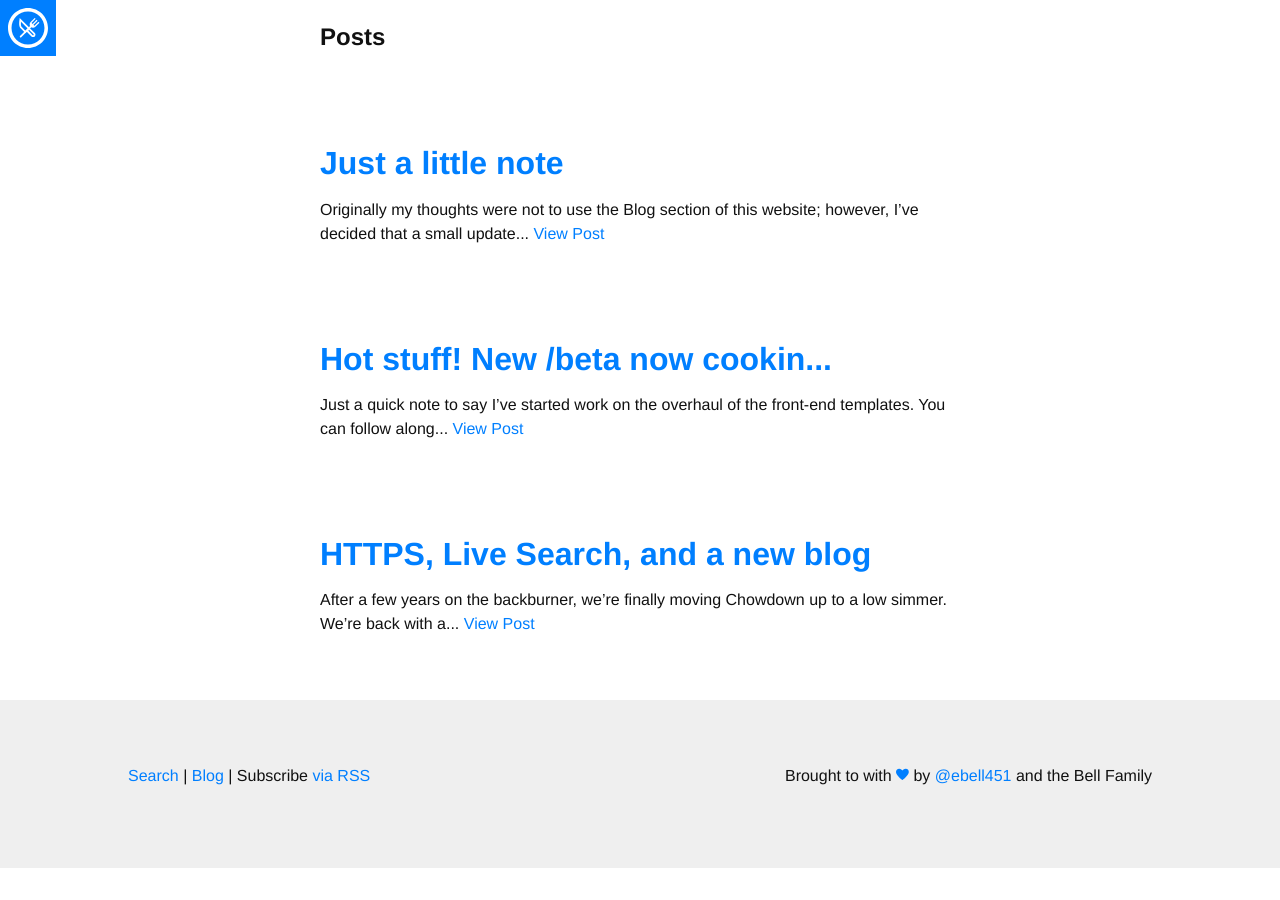
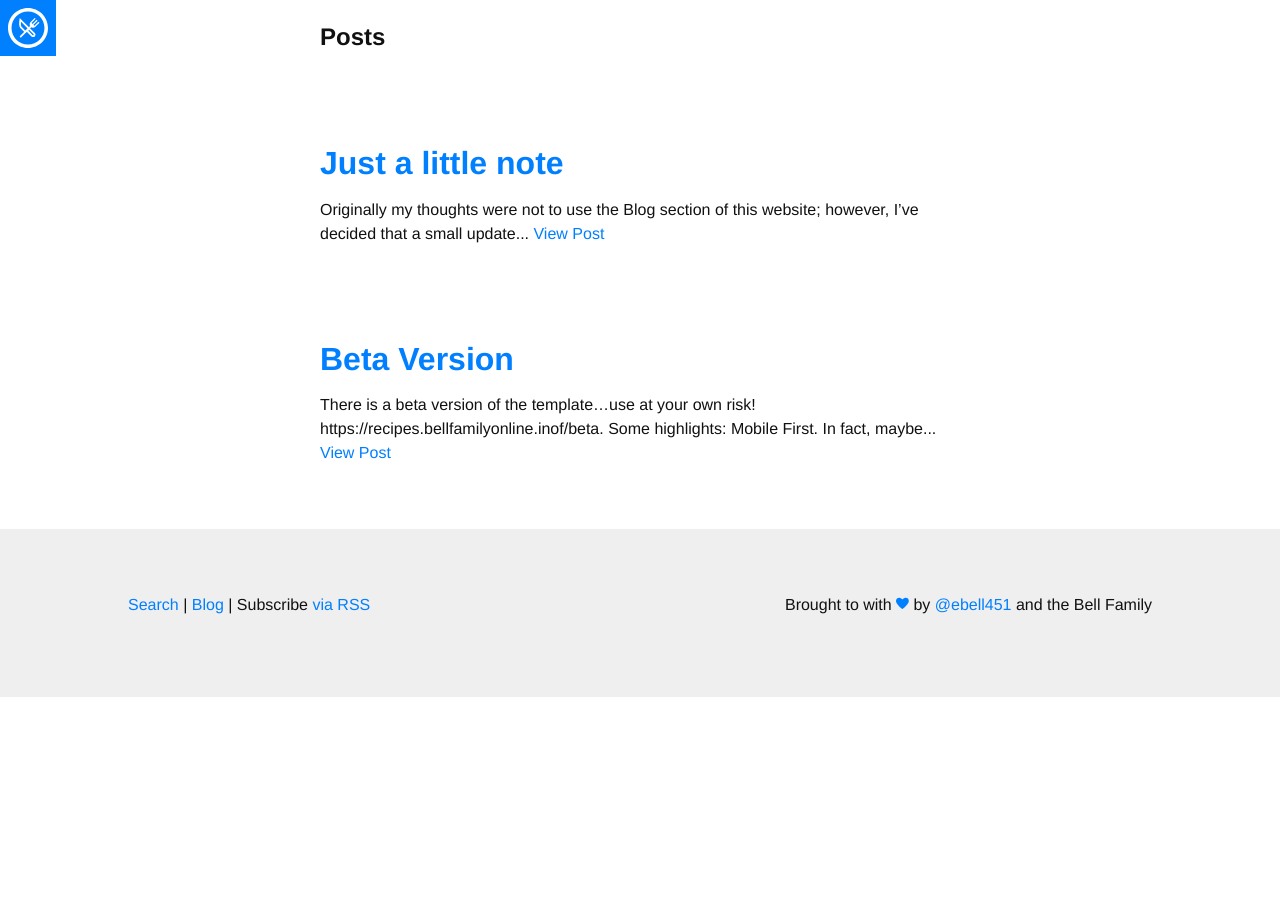
Before and after one commit to ebell451/ebell451.github.io, a Jekyll site: the page built from blog.html, in a window 1280 px wide. Built offline with Jekyll 4.4.1, drawn with Linux system fonts in a browser that asks for light colours; nearby versions of some CDN libraries; some web fonts are replaced.

Commit message:
blog updates

```diff
--- a/_posts/2018-09-09-updates-search-blog.md
+++ /dev/null
@@ -1,23 +0,0 @@
----
-layout: post
-title:  "HTTPS, Live Search, and a new blog"
-author: clarklab
----
-
-After a few years on the backburner, we're finally moving Chowdown up to a low simmer. We're back with a slew of updates like HTTPS, live search, our first pull request, and this blog!
-
-A quick runthough the new goodness:
-
-- HTTPS for [chowdown.io](https://chowdown.io) is now enabled by default, thanks to recent changes by Github Pages. If you're hosting with Github, enabling it for your own site is as simple as using the correct A/CNAME/DNS records.
-- A simple live search is now available at [/search](/search). It indexes the recipe title and the ingredients (so you could find stuffed peppers by searching either "pepper" or "goat cheese").
-- This may seem ordinary elsewhere, but I wanted to take a quick minute to celebrate Chowdown's first pull request. We've had a few forks and comments over the years, but I wasn't really watching the project like I should, and now that we're back on track, it's time to celebrate 🎉🙌. You can see it [here](https://github.com/clarklab/chowdown/pull/8), where [@maartenpaauw](https://github.com/maartenpaauw) submitted a little fix that enabled component recipes to have ingredients of their own. Nice!
-- A new readme is up in the root of the repo, (read it [here](https://github.com/clarklab/chowdown)). Moving forward, I'll keep updating it and plan to keep an eye on the beginner use-case (which is me, I'm still new to Jekyll).
-- Changed the default typeface to [Inter UI](https://rsms.me/inter/), from Rasmus Andersson. Previously we were using [Karla](https://fonts.google.com/specimen/Karla).
-- Last but not least, I've added a simple blog template (this one!). That means I'll be posting some updates here on [chowdown.io](https://chowdown.io), but also that you can use the blogging template in your own install (if you're into that).
-
-New features hopefully coming in the next few weeks:
-
-- Reworked templates, including some design tweaks and a swap to the latest version of BassCSS.
-- PWA stuffs, like more "add to homescreen" and offline caching.
-
-I'll try to post some updates on new projects soon, and I'm always looking for feedback (and recipes! submit via pull request!). Until then, happy cooking!
--- a/_posts/2018-09-20-new-beta-cookin.md
+++ b/_posts/2018-09-20-new-beta-cookin.md
@@ -1,15 +1,13 @@
 ---
 layout: post
-title:  "Hot stuff! New /beta now cookin..."
-author: clarklab
+title:  "Beta Version"
+author: ebell451
 ---
 
-Just a quick note to say I've started work on the overhaul of the front-end templates. You can follow along at [https://chowdown.io/beta](https://chowdown.io/beta). Some highlights:
+There is a beta version of the template...use at your own risk! [https://recipes.bellfamilyonline.inof/beta](https://recipes.bellfamilyonline.info/beta). Some highlights:
 
 - **Mobile First.** In fact, maybe don't check it on desktop yet.
 - **Tabbed View.** New bottom nav for easier jumping.
 - **Books.** Aka cookbooks aka collections aka groups are coming soon.
 - **Live Search.** It's been working, now it's being featured.
 - **Blog**. Same. We've had one, now it has a home.
-
-I've got a handful of other things coming soon, excited to share with y'all. Until then, happy cooking!
```
Also changed, not shown: _posts/2019-01-03-misc-updates.md (+1 -1 lines).
